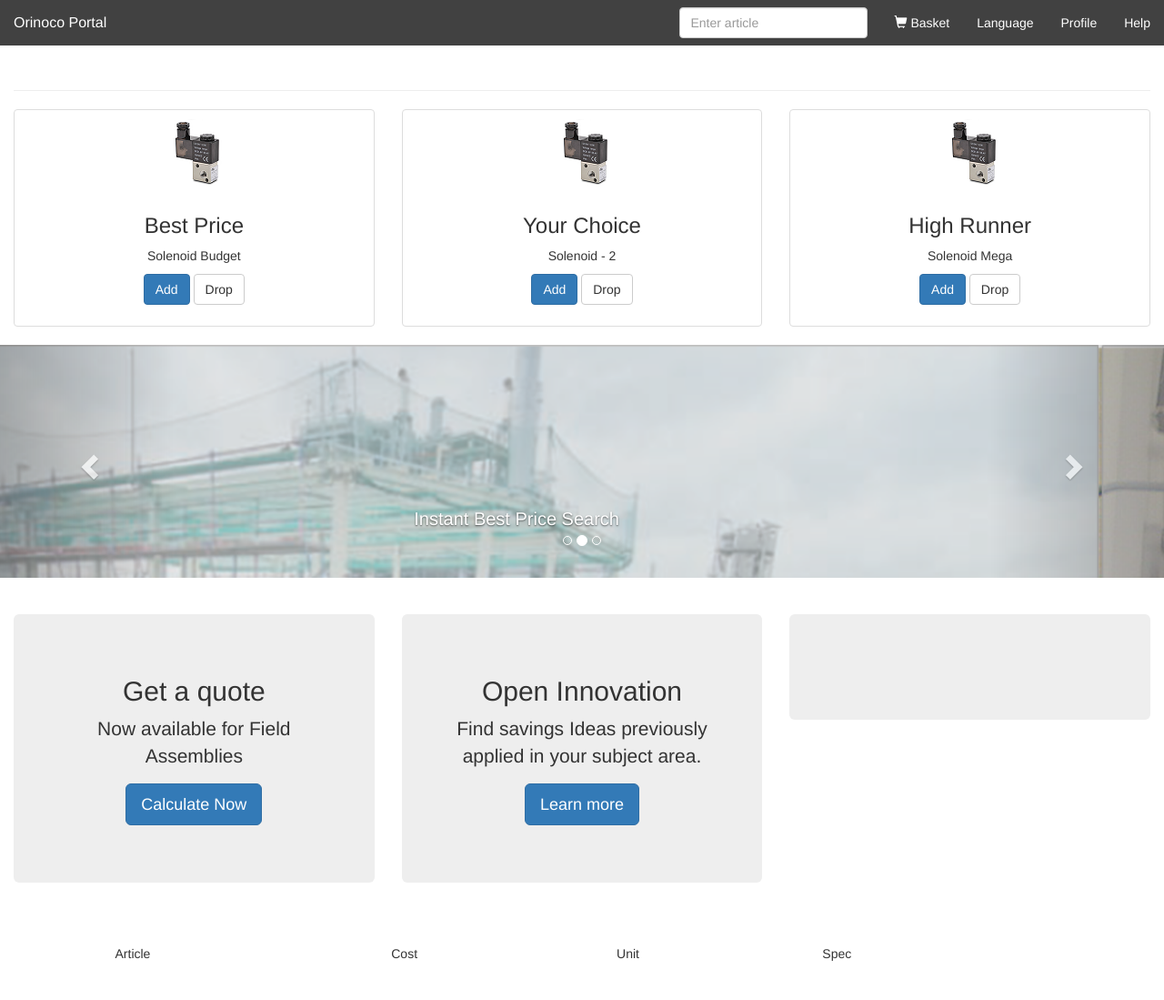
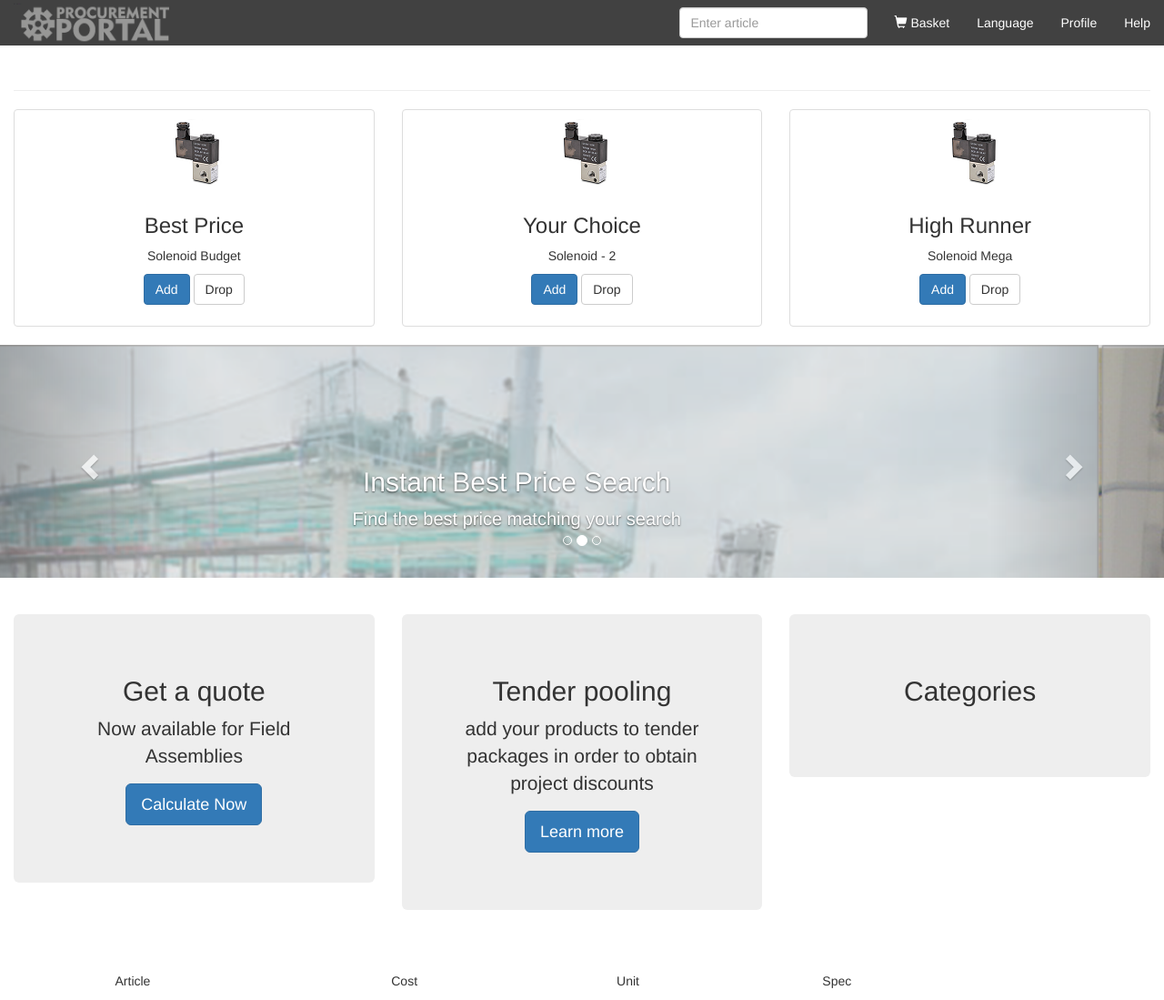
Before and after one commit to axlbert/farmnow2, a plain HTML site: page index.html in a window 1280 px wide. Shown: the whole page at 91% size. Drawn offline with nearby package versions, Linux system fonts and the light colour scheme; a script that the page names is missing.

Commit message:
Logo and carousel changes
now with picture logo and more text/buttons on carousels

```diff
--- a/dashboard.css
+++ b/dashboard.css
@@ -17,6 +17,10 @@ body {
   border-bottom: 1px solid #eee;
 }
 
+.logo_navbar {
+  max-height: 50px;
+  margin-top: -15px;
+}
 
 .carousel-caption {
   font-size: 20px;
--- a/index.html
+++ b/index.html
@@ -34,7 +34,7 @@
             <span class="icon-bar"></span>
             <span class="icon-bar"></span>
           </button>
-        <a class="navbar-brand" data-bind="click: init_page">Orinoco Portal</a>
+        <a class="navbar-brand" data-bind="click: init_page"><img class="logo_navbar" src="logo_l.png"></a>
       </div>
       <div id="navbar" class="navbar-collapse collapse">
         <ul class="nav navbar-nav navbar-right">
@@ -111,20 +111,23 @@
               <div class="item active">
                 <img src="backgrnd1.png" alt="...">
                 <div class="carousel-caption">
-                  Instant Best Price Search
+                  <h2>Instant Best Price Search</h2>
+                  <span> Find the best price matching your search</span>
                 </div>
               </div>
               <div class="item">
                 <img src="backgrnd2.png" alt="...">
                 <div class="carousel-caption">
-                  Electronics now Available
+                  <h2>Electronics now Available</h2>
+                  <span> Category entries will be added continuously</span>
                 </div>
               </div>
 
               <div class="item">
                 <img src="backgrnd3.png" alt="...">
                 <div class="carousel-caption">
-                  On Site Construction Helpers
+                  <h2>On Site Construction Helpers</h2>
+                  <p><a class="btn btn-primary btn-lg" href="sizing.html" role="button">Calculate Now</a></p>
                 </div>
               </div>
             </div>
@@ -157,14 +160,15 @@
 
             <div class="col-sm-6 col-md-4">
               <div class="jumbotron">
-                <h2>Open Innovation</h2>
-                <p>Find savings Ideas previously applied in your subject area.</p>
+                <h2>Tender pooling</h2>
+                <p>add your products to tender packages in order to obtain project discounts</p>
                 <p><a class="btn btn-primary btn-lg" href="#" role="button">Learn more</a></p>
               </div>
             </div>
 
           <div class="col-sm-6 col-md-4">
           <div class="jumbotron">
+            <h2>Categories</h2>
 
         <ul class="nav nav-sidebar" data-bind="template: {name:'list', foreach: categoryList  }"></ul>
         <!--adding a $parent keeps the code from breaking-->
```
Also changed, not shown: sizing.html (+1 -1 lines), logo_l.png (added).
